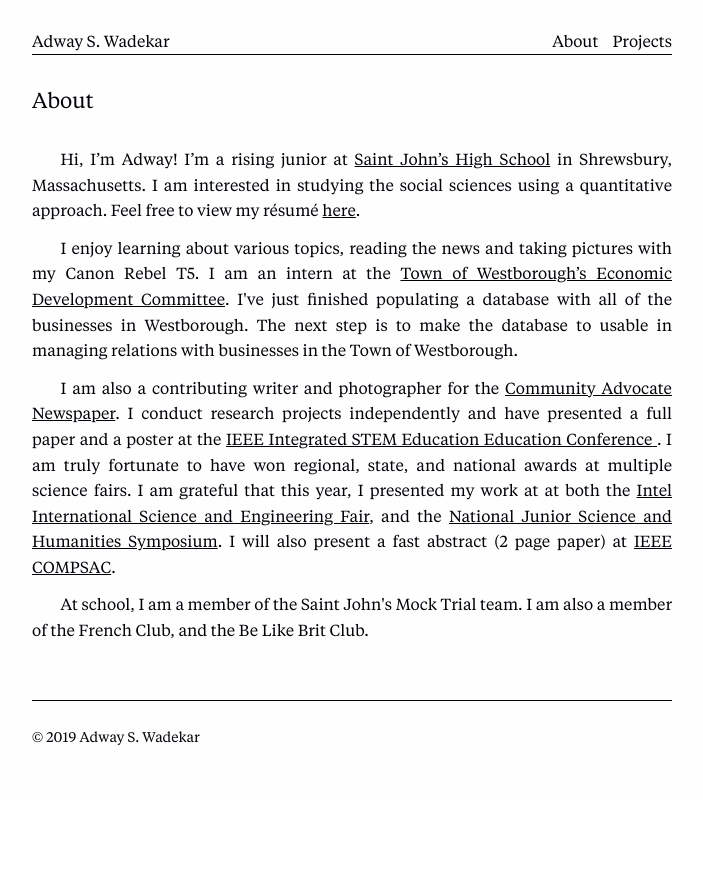
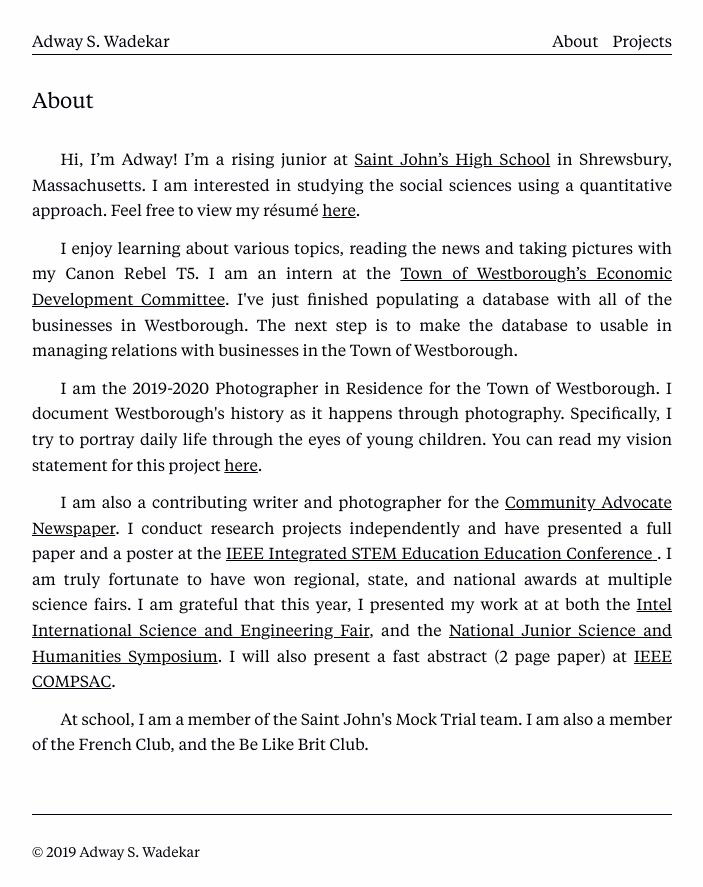
Before and after one commit to adway/2019-site, a Gatsby site: page / in a window 1280 px wide. Shown: the whole page, without its empty margins (288-991 px from the left). Before the commit the page ends 800 px from the top, so only its background shows below. Built offline with nearby package versions, Linux system fonts and the light colour scheme; Gatsby itself is replaced by a stand-in of ours.

Commit message:
Photographer in Residence

```diff
--- a/src/pages/index.js
+++ b/src/pages/index.js
@@ -30,6 +30,16 @@ export default () => (
       . I've just finished populating a database with all of the businesses in
       Westborough. The next step is to make the database to usable in managing
       relations with businesses in the Town of Westborough.
+    </P>
+    <P>
+      I am the 2019-2020 Photographer in Residence for the Town of Westborough.
+      I document Westborough's history as it happens through photography.
+      Specifically, I try to portray daily life through the eyes of young
+      children. You can read my vision statement for this project{' '}
+      <Link href="/Vision.pdf" target="_blank">
+        here
+      </Link>
+      .
     </P>
     <P>
       I am also a contributing writer and photographer for the{' '}
```
Also changed, not shown: 3 other files.
